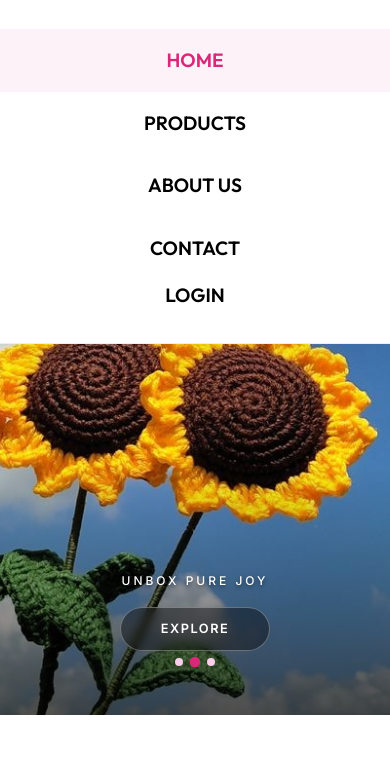
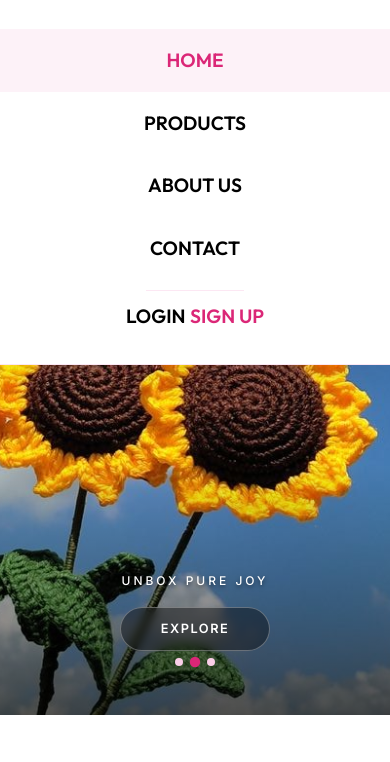
Before and after one commit to thehonoredone672/happiee-knots, a website: page src/index.html in a window 390 px wide. Both pictures are taken after a click on the button "Menu". Shown: the part 78-840 px from the top of the page. Drawn offline with Linux system fonts and the light colour scheme; no server answers.

Commit message:
Add authentication links to mobile menu

```diff
--- a/src/index.html
+++ b/src/index.html
@@ -278,16 +278,20 @@
 
 
 
-                <div class="mobile-menu" id="mobileMenu">
+<div class="mobile-menu" id="mobileMenu">
     <button class="mobile-menu-close" id="mobileMenuClose"></button>
     <a href="/" class="mobile-nav-link active">Home</a>
     <a href="/products" class="mobile-nav-link">Products</a>
     <a href="/about" class="mobile-nav-link">About Us</a>
     <a href="https://wa.me/919999999999" class="mobile-nav-link">Contact</a>
+
     <div id="mobileAuthContainer">
+        <hr style="border: none; border-top: 1px solid var(--color-pink-100); margin: 10px 20px;">
         <a href="/login" class="mobile-nav-link">Login</a>
+        <a href="/signup" class="mobile-nav-link" style="color: var(--color-pink-600); font-weight: 600;">Sign Up</a>
     </div>
 </div>
+
 
         </header>
 
```
